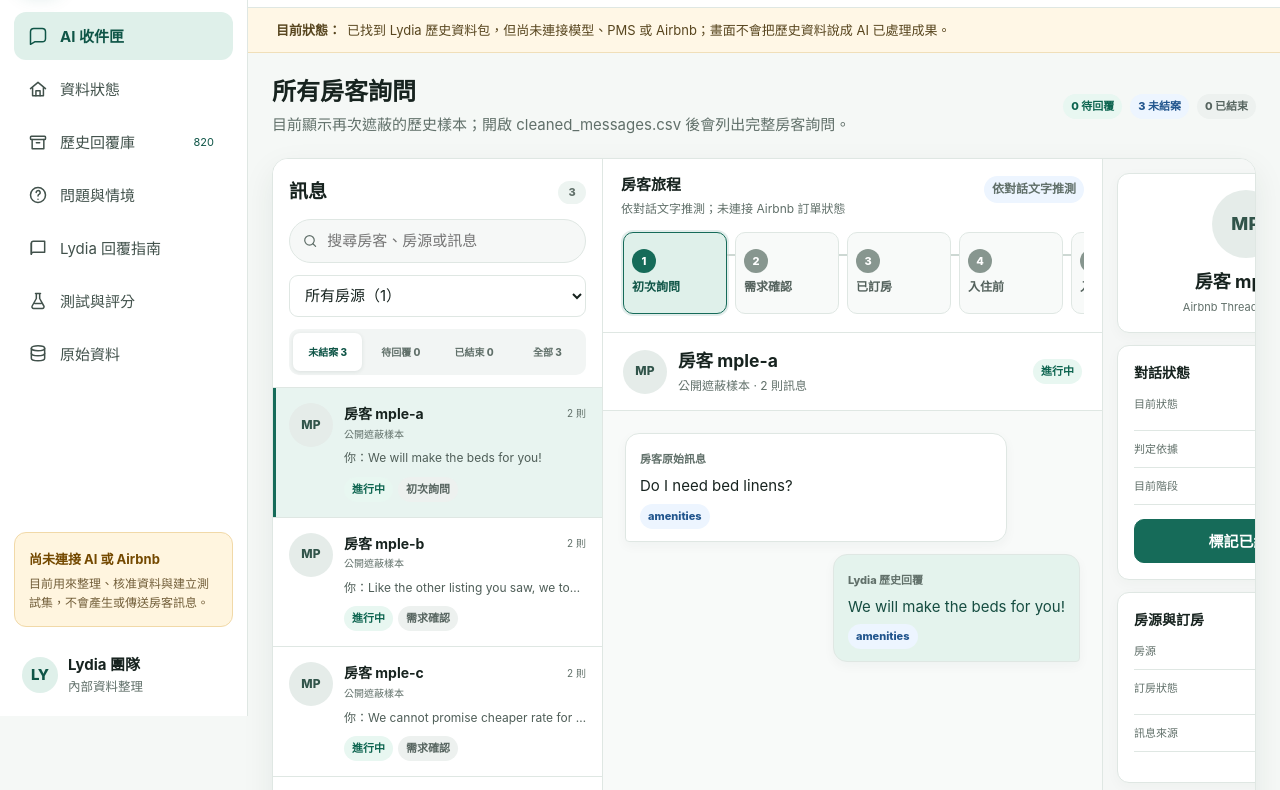
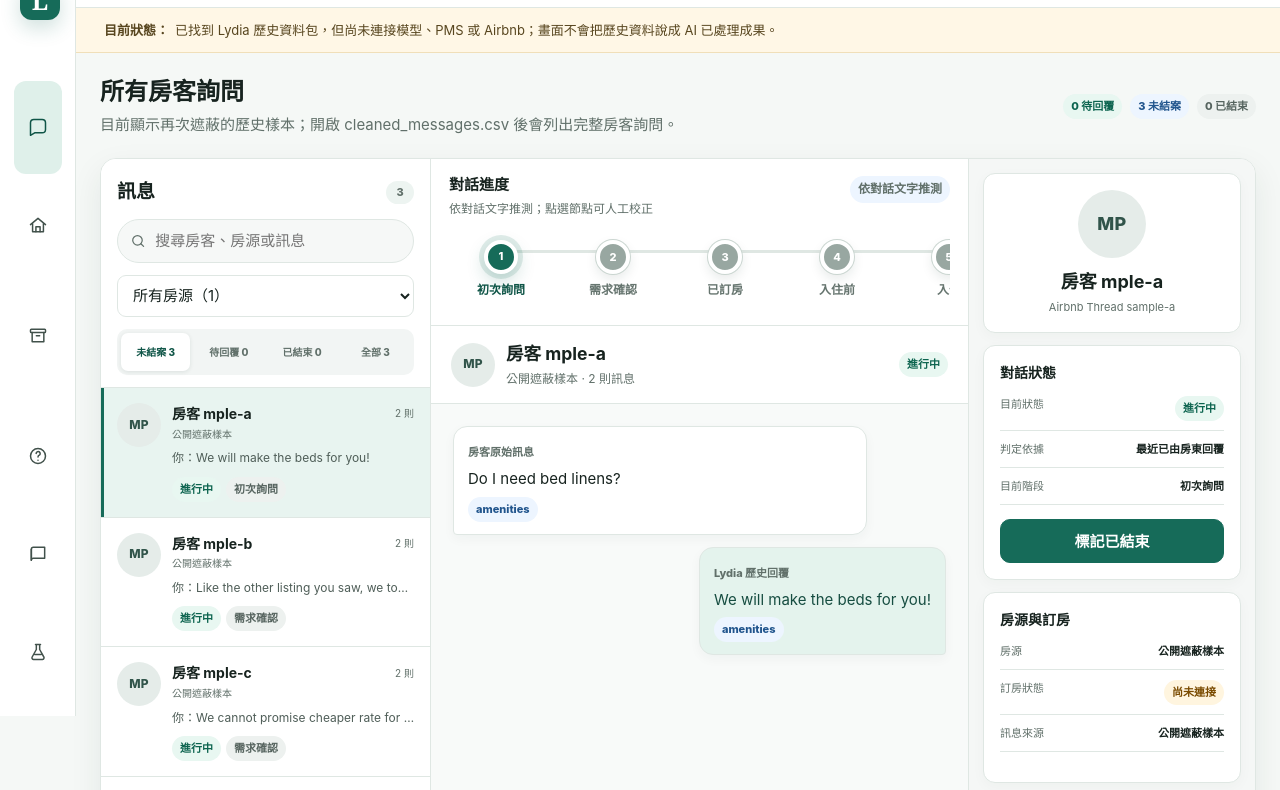
Before and after one commit to ian900203/cvr-app, a plain HTML site: page lydia-ai/index.html in a window 1280 px wide. Shown: the part 84-874 px from the top of the page. Drawn offline with Linux system fonts and the light colour scheme.

Commit message:
Add hover navigation and connected progress flow

```diff
--- a/lydia-ai/app.js
+++ b/lydia-ai/app.js
@@ -113,7 +113,8 @@ function formatThreadTime(thread) {
 
 function renderJourneyFlow(thread) {
   const stage=inferStage(thread), index=journeyStages.findIndex(s=>s.id===stage.id);
-  return `<section class="journey-flow" aria-label="房客旅程階段"><div class="journey-flow-head"><div><strong>房客旅程</strong><span>${esc(stage.basis)}；未連接 Airbnb 訂單狀態</span></div>${badge(stage.basis,'blue')}</div><div class="flow-track">${journeyStages.map((s,i)=>`<button type="button" class="flow-node ${i<index?'is-done':''} ${i===index?'is-current':''}" data-stage="${s.id}" aria-current="${i===index?'step':'false'}"><span class="flow-dot">${i<index?icon('check'):i+1}</span><strong>${s.label}</strong><small>${s.note}</small></button>`).join('')}</div><p class="flow-branch"><strong>轉換關卡：</strong>前兩階段可能不會下訂；「已訂房」只有在 PMS／Airbnb 訂單狀態或人工確認後才能成立。點任一階段可人工校正並保存在此瀏覽器。</p></section>`;
+  const progress=Math.max(0,index)/(journeyStages.length-1)*100;
+  return `<section class="journey-flow" aria-label="對話進度"><div class="journey-flow-head"><div><strong>對話進度</strong><span>${esc(stage.basis)}；點選節點可人工校正</span></div>${badge(stage.basis,'blue')}</div><div class="flow-canvas"><div class="flow-line" aria-hidden="true"><span style="--flow-progress:${progress}%"></span></div><div class="flow-track">${journeyStages.map((s,i)=>`<button type="button" class="flow-node ${i<index?'is-done':''} ${i===index?'is-current':''}" data-stage="${s.id}" aria-current="${i===index?'step':'false'}" aria-label="將對話進度改為${s.label}"><span class="flow-dot">${i<index?icon('check'):i+1}</span><strong>${s.label}</strong><small>${s.note}</small></button>`).join('')}</div></div><p class="flow-branch"><strong>流程判定：</strong>前兩階段可能不會下訂；「已訂房」必須有 PMS／Airbnb 訂單狀態或人工確認。</p></section>`;
 }
 function renderJourney() {
   const all=conversations(), listings=[...new Set(all.map(c=>c.listing))];
@@ -167,6 +168,15 @@ function bindViewEvents(){
 function openGuidanceModal(){const m=document.querySelector('#editor-modal');m.hidden=false;m.setAttribute('aria-hidden','false');m.querySelector('input').focus();}
 function closeGuidanceModal(){const m=document.querySelector('#editor-modal');m.hidden=true;m.setAttribute('aria-hidden','true');}
 function closeMenu(){document.querySelector('#sidebar').classList.remove('is-open');document.querySelector('#mobile-scrim').hidden=true;document.querySelector('#menu-button').setAttribute('aria-expanded','false');}
+const sidebar=document.querySelector('#sidebar');
+const hoverNavigation=window.matchMedia('(hover: hover) and (pointer: fine)');
+let sidebarCloseTimer;
+function openHoverSidebar(){if(!hoverNavigation.matches)return;clearTimeout(sidebarCloseTimer);sidebar.classList.add('is-hover-open');}
+function scheduleHoverSidebarClose(){if(!hoverNavigation.matches)return;clearTimeout(sidebarCloseTimer);sidebarCloseTimer=setTimeout(()=>{if(!sidebar.matches(':hover')&&!sidebar.matches(':focus-within'))sidebar.classList.remove('is-hover-open');},2000);}
+sidebar.addEventListener('pointerenter',openHoverSidebar);
+sidebar.addEventListener('pointerleave',scheduleHoverSidebarClose);
+sidebar.addEventListener('focusin',openHoverSidebar);
+sidebar.addEventListener('focusout',scheduleHoverSidebarClose);
 document.querySelectorAll('.nav-item').forEach(n=>n.onclick=()=>goToView(n.dataset.view));
 document.querySelector('#menu-button').onclick=()=>{const s=document.querySelector('#sidebar'),open=!s.classList.contains('is-open');s.classList.toggle('is-open',open);document.querySelector('#mobile-scrim').hidden=!open;document.querySelector('#menu-button').setAttribute('aria-expanded',String(open));};
 document.querySelector('#mobile-scrim').onclick=closeMenu;document.querySelectorAll('[data-close-modal]').forEach(n=>n.onclick=closeGuidanceModal);
--- a/lydia-ai/styles.css
+++ b/lydia-ai/styles.css
@@ -28,10 +28,11 @@ button:focus-visible, input:focus-visible, select:focus-visible, textarea:focus-
 
 .skip-link { position: fixed; left: 16px; top: -64px; z-index: 1000; padding: 10px 14px; color: white; background: var(--brand); border-radius: 8px; text-decoration: none; }
 .skip-link:focus { top: 16px; }
-.app-shell { min-height: 100dvh; display: grid; grid-template-columns: 248px minmax(0, 1fr); }
-.sidebar { position: sticky; top: 0; height: 100dvh; display: flex; flex-direction: column; padding: 20px 14px; background: var(--surface); border-right: 1px solid var(--line); z-index: 40; }
+.app-shell { min-height: 100dvh; display: grid; grid-template-columns: 76px minmax(0, 1fr); }
+.sidebar { position: fixed; inset: 0 auto 0 0; width: 76px; height: 100dvh; display: flex; flex-direction: column; padding: 20px 14px; overflow: hidden; background: var(--surface); border-right: 1px solid var(--line); z-index: 40; transition: width .24s cubic-bezier(.22,1,.36,1), box-shadow .24s ease; }
+.sidebar.is-hover-open { width: 248px; box-shadow: 14px 0 40px rgb(20 49 40 / 13%); }
 .brand { display: flex; align-items: center; gap: 12px; padding: 8px 6px 24px; }
-.brand-mark { display: grid; place-items: center; width: 40px; height: 40px; color: white; background: var(--brand); border-radius: 12px; font: 700 25px Georgia, serif; box-shadow: 0 8px 20px rgb(22 107 89 / 20%); }
+.brand-mark { flex: 0 0 40px; display: grid; place-items: center; width: 40px; height: 40px; color: white; background: var(--brand); border-radius: 12px; font: 700 25px Georgia, serif; box-shadow: 0 8px 20px rgb(22 107 89 / 20%); }
 .brand strong, .brand span { display: block; }
 .brand strong { font-size: 16px; }
 .brand span { margin-top: 1px; color: var(--muted); font-size: 12px; }
@@ -41,15 +42,22 @@ button:focus-visible, input:focus-visible, select:focus-visible, textarea:focus-
 .nav-item.is-active { color: var(--brand-dark); background: #dff0ea; font-weight: 700; }
 .nav-icon { display: grid; place-items: center; }
 .nav-count { min-width: 28px; padding: 2px 7px; color: var(--brand-dark); background: white; border-radius: 999px; text-align: center; font-size: 11px; }
-.sidebar-note { margin-top: auto; padding: 14px; background: var(--amber-soft); border: 1px solid #f1d9a8; border-radius: 12px; }
+.sidebar-note { width: 220px; margin-top: auto; padding: 14px; background: var(--amber-soft); border: 1px solid #f1d9a8; border-radius: 12px; }
 .sidebar-note strong { color: #744900; font-size: 13px; }
 .sidebar-note p { margin: 5px 0 0; color: #725e39; font-size: 12px; }
-.sidebar-footer { display: flex; align-items: center; gap: 10px; margin-top: 14px; padding: 12px 8px 0; }
+.sidebar-footer { width: 220px; display: flex; align-items: center; gap: 10px; margin-top: 14px; padding: 12px 6px 0; }
 .sidebar-footer strong, .sidebar-footer small { display: block; }
 .sidebar-footer small { color: var(--muted); }
 .avatar { display: grid; place-items: center; width: 36px; height: 36px; color: var(--brand-dark); background: #dff0ea; border-radius: 50%; font-weight: 800; }
 
-.workspace { min-width: 0; }
+.workspace { min-width: 0; grid-column: 2; }
+
+@media (min-width: 781px) {
+  .brand > div:last-child, .nav-item > span:nth-child(2), .nav-count, .sidebar-note, .sidebar-footer > div { opacity: 0; visibility: hidden; transition: opacity .14s ease, visibility .14s ease; }
+  .sidebar.is-hover-open .brand > div:last-child, .sidebar.is-hover-open .nav-item > span:nth-child(2), .sidebar.is-hover-open .nav-count, .sidebar.is-hover-open .sidebar-note, .sidebar.is-hover-open .sidebar-footer > div { opacity: 1; visibility: visible; transition-delay: .06s; }
+  .nav-item { width: 48px; overflow: hidden; }
+  .sidebar.is-hover-open .nav-item { width: 220px; }
+}
 .topbar { min-height: 92px; display: flex; align-items: center; gap: 16px; padding: 16px 28px; background: rgb(255 255 255 / 94%); border-bottom: 1px solid var(--line); position: sticky; top: 0; z-index: 30; backdrop-filter: blur(12px); }
 .topbar h1 { margin: 2px 0 0; font-size: 24px; line-height: 1.2; }
 .eyebrow { margin: 0; color: #73817c; font-size: 10px; font-weight: 800; letter-spacing: .12em; text-transform: uppercase; }
@@ -195,12 +203,11 @@ main { max-width: 1680px; margin: 0 auto; padding: 24px; }
 .inquiry-preview { display: block; margin-top: 7px; color: #4f5e58; overflow: hidden; text-overflow: ellipsis; white-space: nowrap; font-size: 12px; }
 .inquiry-tags { flex-wrap: wrap; gap: 5px; margin-top: 9px; }
 .inbox-conversation { min-width: 0; display: flex; flex-direction: column; background: #f8faf9; border-right: 1px solid var(--line); }
-.inbox-conversation .journey-flow { flex: 0 0 auto; padding: 14px 18px 10px; }
-.inbox-conversation .flow-track { grid-template-columns: repeat(8, 104px); margin-top: 11px; }
-.inbox-conversation .flow-node { min-height: 82px; padding: 8px; }
+.inbox-conversation .journey-flow { flex: 0 0 auto; padding: 14px 18px 12px; }
+.inbox-conversation .flow-track { grid-template-columns: repeat(8, 104px); min-width: 888px; margin-top: 0; }
+.inbox-conversation .flow-node { min-height: 76px; padding: 2px 4px; }
 .inbox-conversation .flow-node small { display: none; }
-.inbox-conversation .flow-dot { width: 24px; height: 24px; margin-bottom: 5px; }
-.inbox-conversation .flow-node::after { top: 21px; }
+.inbox-conversation .flow-dot { width: 34px; height: 34px; margin: 0 auto 7px; }
 .inbox-conversation .flow-branch { display: none; }
 .conversation-person { display: flex; align-items: center; gap: 11px; min-width: 0; }
 .inbox-conversation .message-list { flex: 1 1 auto; max-height: 620px; overflow: auto; align-content: start; }
@@ -252,24 +259,28 @@ main { max-width: 1680px; margin: 0 auto; padding: 24px; }
 .message-bubble.is-host { justify-self: end; color: #164d41; background: #e4f3ed; border-radius: 14px 14px 4px 14px; }
 .message-bubble small { color: var(--muted); font-size: 11px; font-weight: 800; }
 .message-bubble p { margin: 5px 0; white-space: pre-wrap; }
-.journey-flow { padding: 18px 20px; background: white; border-bottom: 1px solid var(--line); }
+.journey-flow { padding: 18px 20px; overflow: hidden; background: white; border-bottom: 1px solid var(--line); }
 .journey-flow-head { display: flex; align-items: flex-start; justify-content: space-between; gap: 12px; }
 .journey-flow-head strong, .journey-flow-head span { display: block; }
 .journey-flow-head span { margin-top: 3px; color: var(--muted); font-size: 12px; }
-.flow-track { display: grid; grid-template-columns: repeat(8, minmax(88px, 1fr)); gap: 8px; margin-top: 16px; overflow-x: auto; padding: 3px 2px 8px; }
-.flow-node { position: relative; min-height: 112px; padding: 10px 8px; color: #53615c; background: #f8faf9; border: 1px solid var(--line); border-radius: 10px; text-align: left; transition: border-color .18s ease, background .18s ease; }
-.flow-node::after { content: ''; position: absolute; top: 25px; left: calc(100% + 1px); width: 9px; height: 2px; background: #cdd8d3; }
-.flow-node:last-child::after { display: none; }
-.flow-node:hover { border-color: #8db9aa; background: #f0f7f4; }
-.flow-node.is-done { color: var(--brand-dark); background: #edf7f3; }
-.flow-node.is-current { color: var(--brand-dark); background: #dff0ea; border-color: var(--brand); box-shadow: 0 0 0 2px rgb(22 107 89 / 12%); }
-.flow-dot { width: 28px; height: 28px; display: grid; place-items: center; margin-bottom: 7px; color: white; background: #87968f; border-radius: 50%; font-size: 11px; font-weight: 800; }
-.is-done .flow-dot, .is-current .flow-dot { background: var(--brand); }
+.flow-canvas { position: relative; margin-top: 12px; padding: 2px 0 5px; overflow-x: auto; scrollbar-width: thin; }
+.flow-line { position: absolute; top: 20px; left: 52px; width: 784px; height: 3px; overflow: hidden; background: #dfe7e3; border-radius: 99px; }
+.flow-line span { display: block; width: var(--flow-progress); height: 100%; background: linear-gradient(90deg, #46a88e, var(--brand)); border-radius: inherit; animation: flow-reveal .55s cubic-bezier(.22,1,.36,1) both; }
+.flow-track { position: relative; z-index: 1; display: grid; grid-template-columns: repeat(8, minmax(88px, 1fr)); gap: 8px; min-width: 760px; padding: 0; }
+.flow-node { position: relative; min-height: 84px; padding: 2px 4px; color: #66756f; background: transparent; border: 0; text-align: center; transition: color .18s ease, transform .18s ease; }
+.flow-node:hover { color: var(--brand-dark); transform: translateY(-2px); }
+.flow-node.is-done, .flow-node.is-current { color: var(--brand-dark); }
+.flow-dot { width: 38px; height: 38px; display: grid; place-items: center; margin: 0 auto 8px; color: white; background: #98a7a1; border: 4px solid white; border-radius: 50%; box-shadow: 0 0 0 1px #cbd6d1, 0 5px 12px rgb(20 49 40 / 10%); font-size: 11px; font-weight: 800; transition: background .18s ease, box-shadow .18s ease, transform .18s ease; }
+.is-done .flow-dot { background: #4e9d87; box-shadow: 0 0 0 1px #4e9d87, 0 5px 12px rgb(22 107 89 / 15%); }
+.is-current .flow-dot { background: var(--brand); box-shadow: 0 0 0 5px rgb(22 107 89 / 13%), 0 7px 18px rgb(22 107 89 / 22%); animation: node-arrive .42s cubic-bezier(.22,1,.36,1) both; }
 .flow-dot svg { width: 15px; height: 15px; }
 .flow-node strong, .flow-node small { display: block; }
 .flow-node strong { font-size: 12px; }
 .flow-node small { margin-top: 4px; font-size: 10px; line-height: 1.35; }
 .flow-branch { margin: 8px 0 0; padding: 8px 10px; color: #624815; background: var(--amber-soft); border-radius: 8px; font-size: 11px; }
+
+@keyframes flow-reveal { from { width: 0; opacity: .35; } to { width: var(--flow-progress); opacity: 1; } }
+@keyframes node-arrive { from { transform: scale(.72); opacity: .35; } to { transform: scale(1); opacity: 1; } }
 
 .source-workspace { display: grid; grid-template-columns: 310px minmax(0, 1fr); gap: 18px; align-items: start; }
 .source-files { overflow: hidden; background: white; border: 1px solid var(--line); border-radius: var(--radius); }
@@ -320,6 +331,7 @@ svg { width: 20px; height: 20px; stroke: currentColor; stroke-width: 1.8; fill:
 
 @media (max-width: 780px) {
   .app-shell { grid-template-columns: 1fr; }
+  .workspace { grid-column: 1; }
   .sidebar { position: fixed; left: 0; transform: translateX(-105%); width: min(310px, 86vw); transition: transform .22s ease; box-shadow: var(--shadow); }
   .sidebar.is-open { transform: translateX(0); }
   .mobile-scrim { position: fixed; inset: 0; z-index: 35; background: rgb(8 24 19 / 45%); }
```
